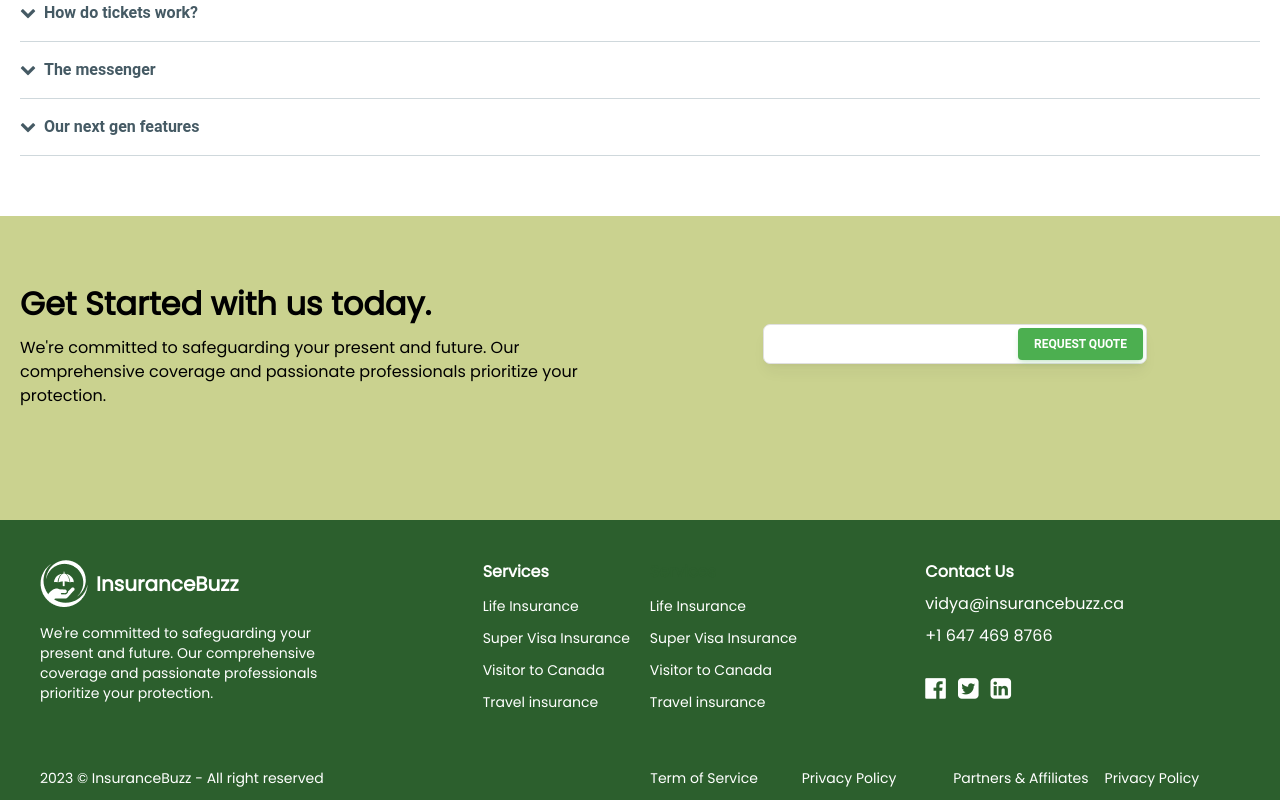
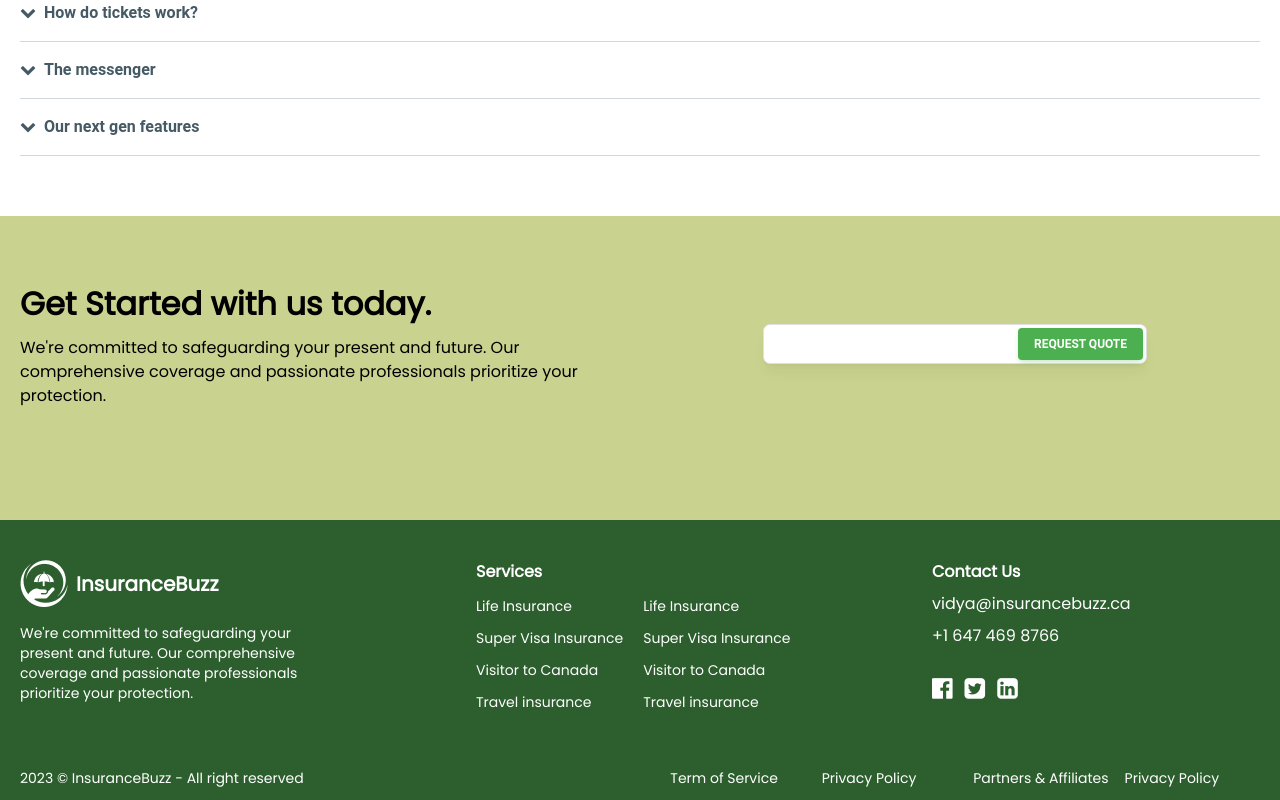
Before and after one commit to stechx1/insurance-buzz-v2, a Next.js app: page / in a window 1280 px wide. Shown: the part 4908-5708 px from the top of the page. Built offline with nearby package versions, Linux system fonts and the light colour scheme.

Commit message:
Build Issues

```diff
--- a/components/Footer/MainFooter.js
+++ b/components/Footer/MainFooter.js
@@ -2,7 +2,7 @@ import React from 'react'
 
 const MainFooter = () => {
   return (
-    <div className='bg-[#2C5F2D] p-10 pb-3'>
+    <div className='bg-[#2C5F2D] py-10 px-5 pb-3'>
       <div className='grid lg:grid-cols-3 sm:grid-cols-2 grid-cols-1 lg:gap-32 gap-10'>
 
         <div className='flex flex-col gap-4'>
```
